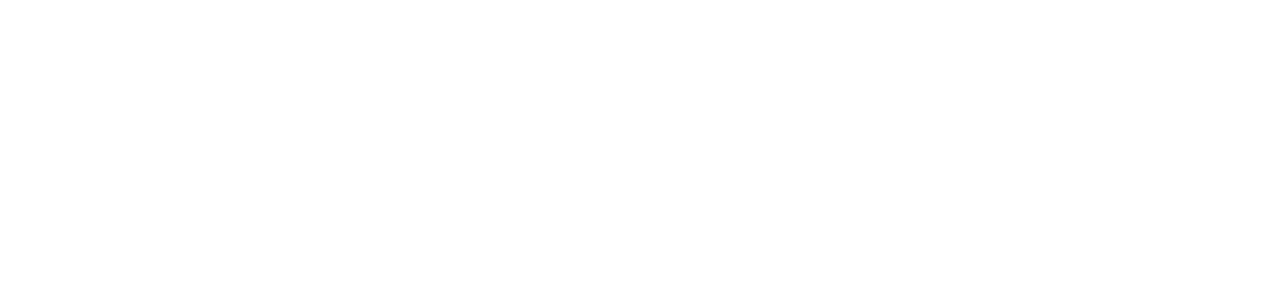
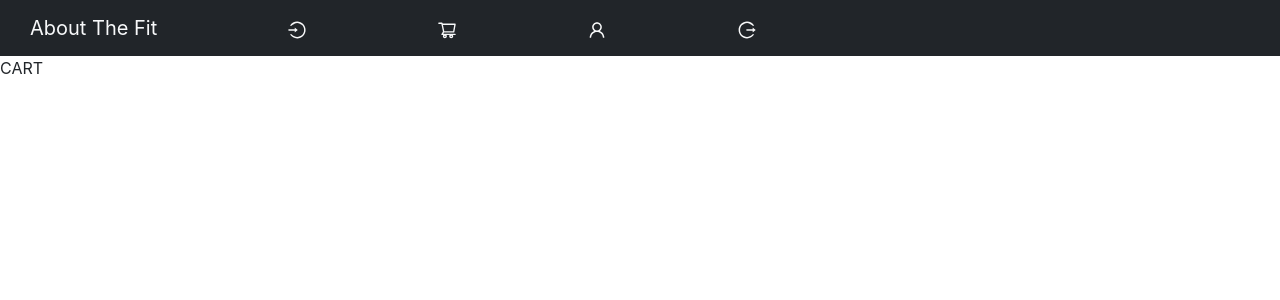
Before and after one commit to IMADILKHAN/About-The-Fit, a React (Create React App) app in the folder frontend/: page /cart in a window 1280 px wide. Before the commit this address had no page. Shown: the top 300 px of the page. Built offline with nearby package versions, Linux system fonts and the light colour scheme.

Commit message:
(1) Created navBar (2) Fixed bug with signOut Method (3) Replaced dummy value is isAuthenticated

```diff
--- a/frontend/src/Routes.js
+++ b/frontend/src/Routes.js
@@ -2,6 +2,7 @@ import React from "react";
 import {BrowserRouter,Routes,Route} from "react-router-dom";
 
 import Home from "./core/Home"
+import Cart from "./core/Cart"
 import Signup from "./user/Signup"
 import Signin from "./user/Signin"
 import UserDashboard from "./user/UserDashboard"
@@ -15,6 +16,7 @@ export default function Routees(){
             <Route path="/" element={<Home/>}/>
             <Route path="/signup" element={<Signup/>}/>
             <Route path="/signin" element={<Signin/>}/>
+            <Route path="/cart" element={<Cart/>}/>
             <Route path="/product/:id" element={<ProductDetails />}/>
         </Routes>
         </BrowserRouter>
--- a/frontend/src/auth/helper/index.js
+++ b/frontend/src/auth/helper/index.js
@@ -18,7 +18,7 @@ export const signup = (user)=>{
     .catch(err=>console.log(err))
 };
 
-export const sigin = user=>{
+export const signin = user=>{
     const formData = new FormData();
     for (const name in user){
         formData.append(name,user[name])
@@ -26,9 +26,10 @@ export const sigin = user=>{
 
     return fetch(`${API}user/login/`,{
         method:"POST",
-        body:FormData
+        body:formData
     })
     .then(response=>{
+        console.log("success",response);
         return response.json();
     })
     .catch(err=>{console.log(err)})
@@ -37,7 +38,7 @@ export const sigin = user=>{
 
 export const authenticate = (data,next)=>{
     if (typeof window!==undefined){
-        localStorage.setItem("jwt",JSON.stringfiy(data));
+        localStorage.setItem("jwt",JSON.stringify(data));
         next();
     }
 }
--- a/frontend/src/core/Card.js
+++ b/frontend/src/core/Card.js
@@ -1,13 +1,12 @@
 import React from "react";
 import ImageHelper from './helper/imageHelper'
 import {API} from "../backend"
-import { Link,Redirect } from "react-router-dom";
-
-let isAuthenticated = true;
+import { Link } from "react-router-dom";
+import {isAuthenticated} from "../auth/helper"
 
 
 const addtoCart = ()=>{
-    if (isAuthenticated) {
+    if (isAuthenticated()) {
         console.log("Added to cart");
     }
     else {
@@ -32,7 +31,6 @@ export default function Card({
     return(
         <div>
             {/*Link for the product*/}
-
             <Link reloadDocument to={`/product/${product.id}`}>
             <div className="product-card">
                 <img src={product.image} width={250} height={250} className="product-image"/>
--- a/frontend/src/core/Cart.js
+++ b/frontend/src/core/Cart.js
@@ -2,7 +2,7 @@ import React, {useRef} from 'react';
 import { Link,Redirect } from "react-router-dom";
 import {AiOutlineMinus,AiOutlinePlus,AiOutlineLeft,AiOutlineShopping}  from "react-icons/ai";
 import {TiDeleteOutline} from "react-icons/"
-import toast from 'react-hot-toast';
+import NavBar from "./NavBar"
 
 
 
@@ -11,6 +11,7 @@ export default function Cart(){
 
     return (
         <>
+            <NavBar/>
             <div>CART</div>
         </>
     )
--- a/frontend/src/core/Home.js
+++ b/frontend/src/core/Home.js
@@ -1,6 +1,8 @@
 import React,{useState,useEffect} from 'react'
 import Base from "./Base"
 import Card from "./Card"
+import NavBar from "./NavBar"
+
 import ProductDetails from "./ProductDetails"
 import {getProducts} from "./helper/coreapicalls"
 
@@ -25,9 +27,8 @@ export default function Home(){
     },[])
     return(
         <>
+        <NavBar/>
         <Hero/>
-
-
             <div className="products-heading">
             <h3>Best Sellers</h3>
             <p>find variant of products</p>
--- /dev/null
+++ b/frontend/src/core/NavBar.js
@@ -0,0 +1,48 @@
+import React from "react"
+import { Link,Redirect } from "react-router-dom";
+import {AiOutlineShoppingCart,AiOutlineUser,AiOutlineLogin,AiOutlineLogout} from "react-icons/ai";
+import {signout} from "../auth/helper"
+
+
+export default function NavBar(){
+    return(
+        <div>
+        <nav class="navbar navbar-expand-sm  bg-dark">
+        <div class="collapse navbar-collapse" id="navbarTogglerDemo03">
+         <ul class="navbar-nav mr-1 mt-0 mt-lg-6">
+                <Link reloadDocument to={`/`} >
+                <li className="navbar-brand text-light">
+                    About The Fit
+                </li>
+                </Link>
+
+                <Link reloadDocument to={`/signin`} >
+                <li  onClick={()=>{
+                        signout();
+                }}
+                className="text-light navbar-brand">
+                    <AiOutlineLogin/>
+                </li>
+                </Link>
+                <Link reloadDocument to={`/cart`} >
+                <li className="text-light navbar-brand">
+                    <AiOutlineShoppingCart/>
+                </li>
+                </Link>
+                <Link reloadDocument to={`/user/dashboard`} >
+                <li className="text-light navbar-brand">
+                        <AiOutlineUser/>
+                </li>
+                </Link>
+                <Link reloadDocument to={`/user/dashboard`} >
+                <li className="text-light navbar-brand">
+                        <AiOutlineLogout/>
+
+                </li>
+                </Link>
+                </ul>
+                </div>
+            </nav>
+        </div>
+    )
+}
--- a/frontend/src/core/ProductDetails.js
+++ b/frontend/src/core/ProductDetails.js
@@ -4,11 +4,13 @@ import {addItemToCart,removeItemFromCart} from "./helper/cartHelper"
 import { useParams } from 'react-router';
 import { Link,Redirect } from "react-router-dom";
 import {AiOutlineMinus,AiOutlinePlus,AiFillStar,AiOutlineStar} from 'react-icons/ai';
+import {isAuthenticated} from "../auth/helper"
+
 import SizeSelector from './SizeSelector';
 import Card from "./Card"
+import NavBar from "./NavBar"
 
 
-let isAuthenticated = true;
 
 
 
@@ -45,7 +47,7 @@ export default function ProductDetails(productId){
     })
 
     const addtoCart = ()=>{
-        if (isAuthenticated) {
+        if (isAuthenticated()) {
             addItemToCart(product,()=>{})
             console.log("Added to cart");
         }
@@ -59,7 +61,7 @@ export default function ProductDetails(productId){
     console.log("==============");
     return(
         <>
-
+            <NavBar/>
             <div className="product-detail-container">
                 <div>
                     <div className="image-container">
--- a/frontend/src/styles.css
+++ b/frontend/src/styles.css
@@ -420,7 +420,7 @@ padding: 30px 65px;
   display: flex;
  gap: 40px;
  margin: 40px;
- margin-top: 60px;
+ margin-top: 25px;
  color: #324d67;
 
 }
@@ -797,3 +797,12 @@ margin-top: 160px;
   font-size: 14px;
   margin-top: 10px;
 }
+
+.login-page{
+    margin: 10%;
+}
+
+.navbar-nav li{
+    padding-left:30px;
+    margin-right: 100px;
+}
--- a/frontend/src/user/Signin.js
+++ b/frontend/src/user/Signin.js
@@ -1,11 +1,13 @@
 import React,{useState} from "react"
-import {Link} from 'react-router-dom'
+import {Link,redirect} from 'react-router-dom'
+import {signin,authenticate,isAuthenticated} from "../auth/helper"
+import NavBar from "../core/NavBar"
 
 const Signin = ()=>{
     const [values,setValues] = useState({
         name:"",
-        email:"",
-        password:"",
+        email:"blueaadil@gmail.com",
+        password:"123456",
         error:"",
         success:false,
         loading:false,
@@ -17,6 +19,50 @@ const Signin = ()=>{
         setValues({...values,error:false,[name]:event.target.value})
     }
 
+    const onSubmit = (event)=>{
+        event.preventDefault();
+        setValues({...values,error:false,loading:true})
+        signin({email,password})
+        .then((data)=>{
+            console.log("Data",data);
+            if (data.token) {
+
+
+                authenticate(data,()=>{
+                    console.log("tokken added");
+                    setValues({
+                        ...values,
+                        didRedirect:true,
+
+                    });
+
+                })
+            }
+            else {
+                setValues({
+                    ...values,
+                    loading:false,
+                })
+            }
+        })
+        .catch(err=> console.log(err))
+    }
+
+    const performRedirect = ()=>{
+        if (isAuthenticated()) {
+              window.location.href = 'http://localhost:3000/';
+        }
+    }
+
+    const loadingMessage = ()=>{
+        return(
+            loading && (
+                <div className="alert alert-info">
+                    <h3>Loading....</h3>
+                </div>
+            )
+        )
+    }
 
     const successMessage = ()=>{
         return (
@@ -53,7 +99,10 @@ const Signin = ()=>{
     const signInForm = ()=>{
         return (
             <div className="row">
-                <div className="col-md-5 offset-sm-3 text-left">
+
+                <div className="col-md-6 offset-sm-3 text-left">
+                <h3 className="text-center">Login</h3>
+
                     <form>
                         <div className="form-group">
                             <label className = "text-dark">Email</label>
@@ -72,8 +121,9 @@ const Signin = ()=>{
                                 onChange={handleChange("password")}
                                 type = "password"
                                 />
+                                <button onClick={onSubmit} className="btn btn-success offset-sm-2">Submit</button>
+
                         </div>
-                        <button onClick={()=>{}} className="btn btn-success btn-block">Submit</button>
                     </form>
                 </div>
             </div>
@@ -83,11 +133,14 @@ const Signin = ()=>{
 
     return (
         <div>
-            <h3 className="text-center">Welcome To Sigin Page</h3>
+        <NavBar/>
+            <div className="login-page">
+
+            {loadingMessage()}
             {signInForm()}
-            <p className="text-center">{JSON.stringify(values)}</p>
 
-
+            {performRedirect()}
+            </div>
         </div>
     )
 }
```
Also changed, not shown: frontend/src/core/Menu.js (deleted), 1 other file (tests, documents, lock files or other folders).
